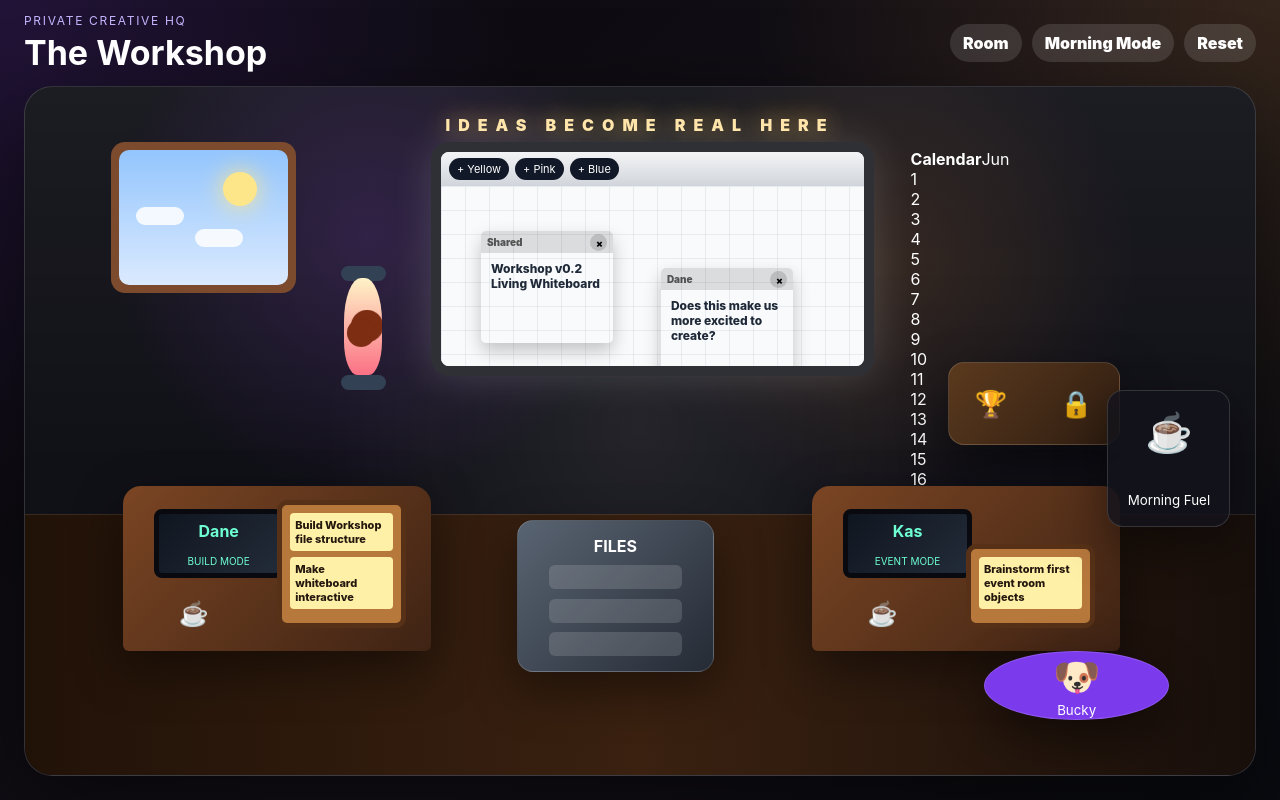
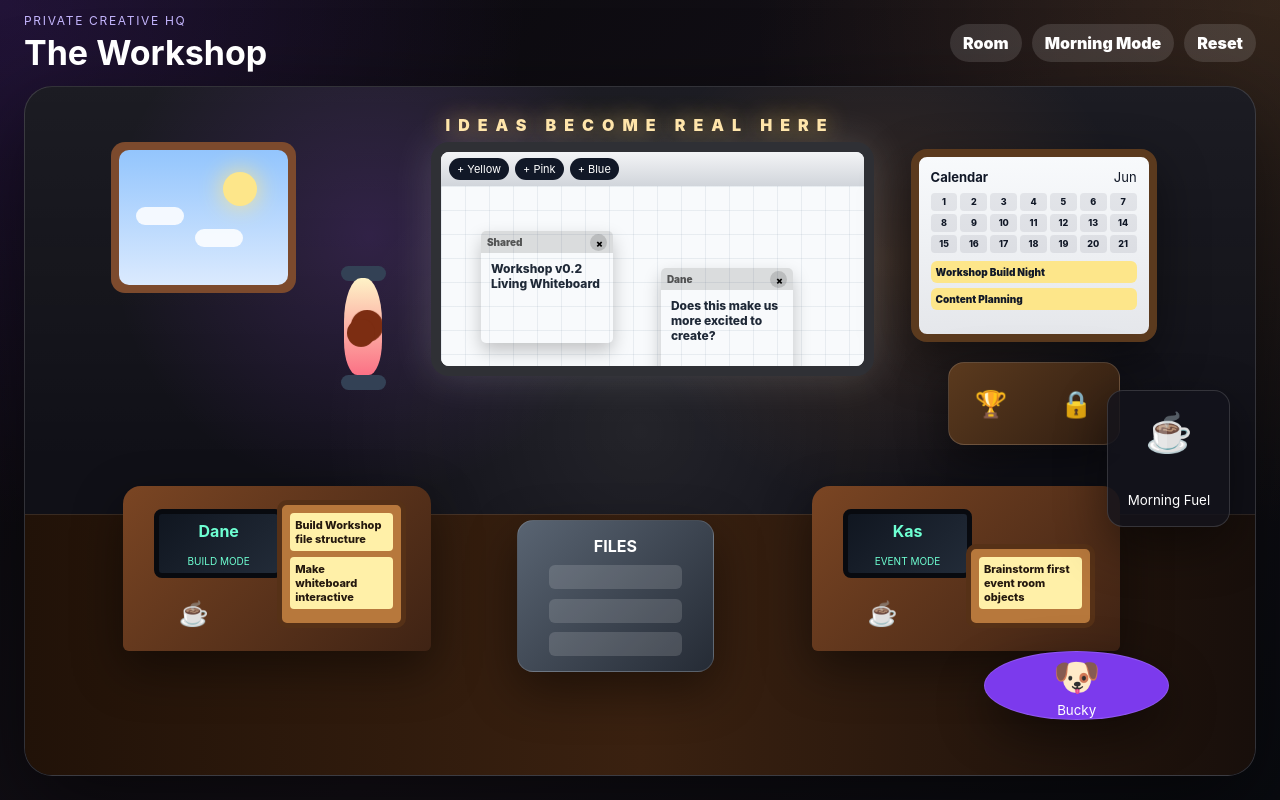
Before and after one commit to danechristensen21-prog/the-workshop, a React (Vite) app: page / in a window 1280 px wide. Built offline with nearby package versions, Linux system fonts and the light colour scheme.

Commit message:
Update objects.css

```diff
--- a/src/styles/objects.css
+++ b/src/styles/objects.css
@@ -249,3 +249,51 @@
   border-radius: 6px;
   background: rgba(255, 255, 255, 0.14);
 }
+
+.calendar-object {
+  width: 100%;
+  height: 100%;
+  padding: 12px;
+  border-radius: 16px;
+  background: linear-gradient(180deg, #f8fafc, #e5e7eb);
+  color: #111827;
+  border: 8px solid #5b3a1e;
+  box-shadow: 0 18px 50px rgba(0, 0, 0, 0.45);
+}
+
+.calendar-header {
+  display: flex;
+  justify-content: space-between;
+  margin-bottom: 8px;
+  font-size: 13px;
+}
+
+.calendar-grid {
+  display: grid;
+  grid-template-columns: repeat(7, 1fr);
+  gap: 3px;
+}
+
+.calendar-day {
+  display: grid;
+  place-items: center;
+  min-height: 18px;
+  border-radius: 4px;
+  background: rgba(15, 23, 42, 0.08);
+  font-size: 9px;
+  font-weight: 800;
+}
+
+.calendar-events {
+  margin-top: 8px;
+  display: grid;
+  gap: 5px;
+}
+
+.calendar-event {
+  padding: 5px;
+  border-radius: 6px;
+  background: #fde68a;
+  font-size: 10px;
+  font-weight: 900;
+}
```
